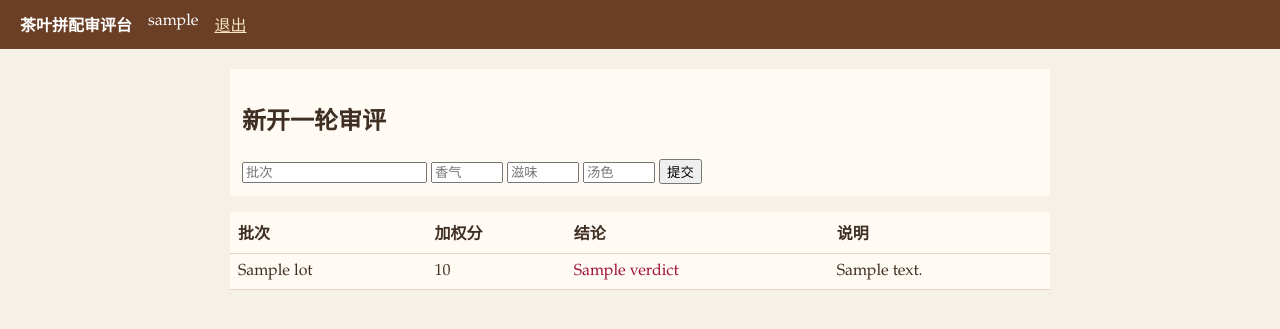
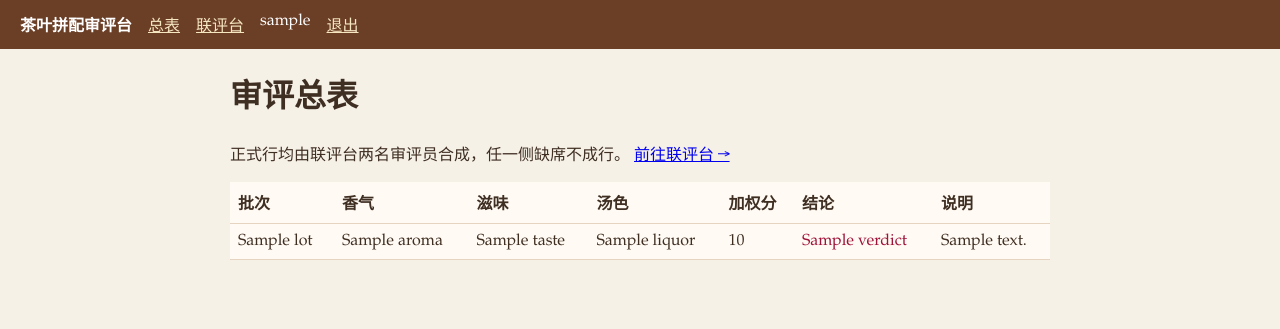
Before and after one commit to lacsar712/cc-tb-b01-GSB, a Flask app: page / in a window 1280 px wide. Shown: the top 329 px of the page. Run offline with Flask 3, Linux system fonts and the light colour scheme; the visitor is signed in with stand-in values (Sample User, id 1); a database or web service that is not in the repository returns one stand-in record (values such as "Sample title"); some libraries are stand-ins or nearby versions.

Commit message:
feat: joint cupping synthesize

```diff
--- a/backend/app.py
+++ b/backend/app.py
@@ -5,13 +5,14 @@ import psycopg2
 from flask import Flask, redirect, render_template, request, session, url_for
 from psycopg2.extras import RealDictCursor
 
-from rules import weigh
+from rules import joint_mean, weigh
 
 app = Flask(__name__)
 app.secret_key = os.environ.get("FLASK_SECRET", "tea-cupping-dev-secret")
 
 ACCOUNTS = {
     "taster": {"password": "tea123456", "role": "writer"},
+    "taster2": {"password": "tea234567", "role": "writer"},
     "observer": {"password": "look123456", "role": "reader"},
 }
 
@@ -28,6 +29,26 @@ def login_required(fn):
         return fn(*args, **kwargs)
 
     return wrap
+
+
+def writer_required(fn):
+    @wraps(fn)
+    def wrap(*args, **kwargs):
+        if "user" not in session:
+            return redirect(url_for("login"))
+        if session.get("role") != "writer":
+            return ("仅审评员可进入联评台", 403)
+        return fn(*args, **kwargs)
+
+    return wrap
+
+
+def read_scores(form):
+    return (
+        float(form["aroma"]),
+        float(form["taste"]),
+        float(form["liquor"]),
+    )
 
 
 @app.get("/health")
@@ -65,24 +86,79 @@ def home():
     return render_template("home.html", rows=rows, can_write=session.get("role") == "writer")
 
 
-@app.post("/cuppings")
-@login_required
-def create():
-    if session.get("role") != "writer":
-        return ("仅审评员可提交拼配审评", 403)
-    aroma = float(request.form["aroma"])
-    taste = float(request.form["taste"])
-    liquor = float(request.form["liquor"])
-    lot = request.form["lot"].strip()
-    verdict, note, score = weigh(aroma, taste, liquor)
+@app.get("/joint")
+@writer_required
+def joint():
     with db() as conn, conn.cursor(cursor_factory=RealDictCursor) as cur:
         cur.execute(
+            """SELECT * FROM joint_drafts
+               WHERE cupping_id IS NULL ORDER BY created_at DESC"""
+        )
+        pending = cur.fetchall()
+        cur.execute(
+            """SELECT d.*, c.lot AS c_lot, c.aroma AS c_aroma, c.taste AS c_taste,
+                      c.liquor AS c_liquor, c.score AS c_score, c.verdict AS c_verdict
+               FROM joint_drafts d JOIN cuppings c ON c.id = d.cupping_id
+               ORDER BY d.cupping_id DESC"""
+        )
+        done = cur.fetchall()
+    return render_template("joint.html", pending=pending, done=done)
+
+
+@app.post("/joint/drafts")
+@writer_required
+def create_draft():
+    lot = request.form.get("lot", "").strip()
+    if not lot:
+        return ("批次不能为空", 400)
+    aroma, taste, liquor = read_scores(request.form)
+    with db() as conn, conn.cursor(cursor_factory=RealDictCursor) as cur:
+        cur.execute("SELECT nextval('joint_draft_seq')")
+        draft_no = f"D-{int(cur.fetchone()['nextval']):04d}"
+        cur.execute(
+            """INSERT INTO joint_drafts
+                   (draft_no, lot, aroma_a, taste_a, liquor_a, taster_a)
+               VALUES (%s,%s,%s,%s,%s,%s)""",
+            (draft_no, lot, aroma, taste, liquor, session["user"]),
+        )
+        conn.commit()
+    return redirect(url_for("joint") + f"?draft={draft_no}")
+
+
+@app.post("/joint/synthesize")
+@writer_required
+def synthesize():
+    draft_no = request.form.get("draft_no", "").strip()
+    aroma, taste, liquor = read_scores(request.form)
+    with db() as conn, conn.cursor(cursor_factory=RealDictCursor) as cur:
+        cur.execute("SELECT * FROM joint_drafts WHERE draft_no = %s FOR UPDATE", (draft_no,))
+        draft = cur.fetchone()
+        if draft is None:
+            return (f"草稿号 {draft_no} 不存在，联评未合成", 400)
+        if draft["cupping_id"] is not None:
+            return (f"草稿号 {draft_no} 已合成，不能重复交齐", 400)
+        if draft["taster_a"] == session["user"]:
+            return ("联评须由另一名审评员引用草稿交齐", 400)
+
+        m_aroma = joint_mean(draft["aroma_a"], aroma)
+        m_taste = joint_mean(draft["taste_a"], taste)
+        m_liquor = joint_mean(draft["liquor_a"], liquor)
+        verdict, note, score = weigh(m_aroma, m_taste, m_liquor)
+        cur.execute(
             """INSERT INTO cuppings (lot, aroma, taste, liquor, score, verdict, note, created_by)
-               VALUES (%s,%s,%s,%s,%s,%s,%s,%s) RETURNING *""",
-            (lot, aroma, taste, liquor, score, verdict, note, session["user"]),
+               VALUES (%s,%s,%s,%s,%s,%s,%s,%s) RETURNING id""",
+            (
+                draft["lot"], m_aroma, m_taste, m_liquor, score, verdict,
+                f"联评合成（{draft['taster_a']} 与 {session['user']} 均值）：{note}",
+                f"{draft['taster_a']}+{session['user']}",
+            ),
         )
-        row = cur.fetchone()
+        cupping_id = cur.fetchone()["id"]
+        cur.execute(
+            """UPDATE joint_drafts
+               SET aroma_b=%s, taste_b=%s, liquor_b=%s, taster_b=%s, cupping_id=%s
+               WHERE draft_no=%s""",
+            (aroma, taste, liquor, session["user"], cupping_id, draft_no),
+        )
         conn.commit()
-    if request.headers.get("HX-Request"):
-        return render_template("_row.html", row=row)
-    return redirect(url_for("home"))
+    return redirect(url_for("joint"))
--- a/backend/templates/_row.html
+++ b/backend/templates/_row.html
@@ -1,5 +1,8 @@
 <tr>
   <td>{{ row.lot }}</td>
+  <td>{{ row.aroma }}</td>
+  <td>{{ row.taste }}</td>
+  <td>{{ row.liquor }}</td>
   <td>{{ row.score }}</td>
   <td class="{% if row.verdict == '通过' %}pass{% else %}fail{% endif %}">{{ row.verdict }}</td>
   <td>{{ row.note }}</td>
--- a/backend/templates/base.html
+++ b/backend/templates/base.html
@@ -18,26 +18,12 @@
   <header>
     <strong>茶叶拼配审评台</strong>
     {% if session.user %}
+      <a href="{{ url_for('home') }}">总表</a>
+      {% if session.role == 'writer' %}<a href="{{ url_for('joint') }}">联评台</a>{% endif %}
       <span>{{ session.user }}</span>
       <a href="{{ url_for('logout') }}">退出</a>
     {% endif %}
   </header>
   <main>{% block body %}{% endblock %}</main>
-  <script>
-    document.addEventListener("submit", async (event) => {
-      const form = event.target;
-      if (!form.dataset.swap) return;
-      event.preventDefault();
-      const res = await fetch(form.action, {
-        method: "POST",
-        body: new FormData(form),
-        headers: { "HX-Request": "true" },
-      });
-      const html = await res.text();
-      if (!res.ok) { alert(html); return; }
-      document.querySelector("#rows").insertAdjacentHTML("afterbegin", html);
-      form.reset();
-    });
-  </script>
 </body>
 </html>
--- a/backend/templates/home.html
+++ b/backend/templates/home.html
@@ -1,17 +1,11 @@
 {% extends "base.html" %}
 {% block body %}
-{% if can_write %}
-<form method="post" action="{{ url_for('create') }}" data-swap="1">
-  <h2>新开一轮审评</h2>
-  <input name="lot" placeholder="批次" required />
-  <input name="aroma" type="number" step="0.1" min="0" max="10" placeholder="香气" required />
-  <input name="taste" type="number" step="0.1" min="0" max="10" placeholder="滋味" required />
-  <input name="liquor" type="number" step="0.1" min="0" max="10" placeholder="汤色" required />
-  <button>提交</button>
-</form>
-{% endif %}
+<h1>审评总表</h1>
+<p>正式行均由联评台两名审评员合成，任一侧缺席不成行。
+  {% if can_write %}<a href="{{ url_for('joint') }}">前往联评台 →</a>{% endif %}
+</p>
 <table>
-  <thead><tr><th>批次</th><th>加权分</th><th>结论</th><th>说明</th></tr></thead>
+  <thead><tr><th>批次</th><th>香气</th><th>滋味</th><th>汤色</th><th>加权分</th><th>结论</th><th>说明</th></tr></thead>
   <tbody id="rows">
     {% for row in rows %}{% include "_row.html" %}{% endfor %}
   </tbody>
--- a/backend/templates/login.html
+++ b/backend/templates/login.html
@@ -2,11 +2,11 @@
 {% block body %}
 <form method="post" action="{{ url_for('login') }}">
   <h1>登录</h1>
-  <p>审评员给一批拼配打香气、滋味、汤色，服务端按权重出分。这不是菜谱。</p>
+  <p>一批拼配由两名审评员联评：甲先提交三项分生成草稿，乙在另一会话引用同一草稿号交齐，服务端按两人均值合成正式行。这不是菜谱。</p>
   {% if error %}<p>{{ error }}</p>{% endif %}
   <input name="username" value="taster" />
   <input name="password" type="password" value="tea123456" />
   <button>登录</button>
-  <p>taster / tea123456 可审评；observer / look123456 只看</p>
+  <p>taster / tea123456、taster2 / tea234567 为审评员；observer / look123456 只看，看不到联评入口</p>
 </form>
 {% endblock %}
```
Also changed, not shown: backend/rules.py (+9 -0 lines), backend/seed.py (+17 -0 lines), backend/templates/joint.html (added, +63 -0 lines), README.md.
